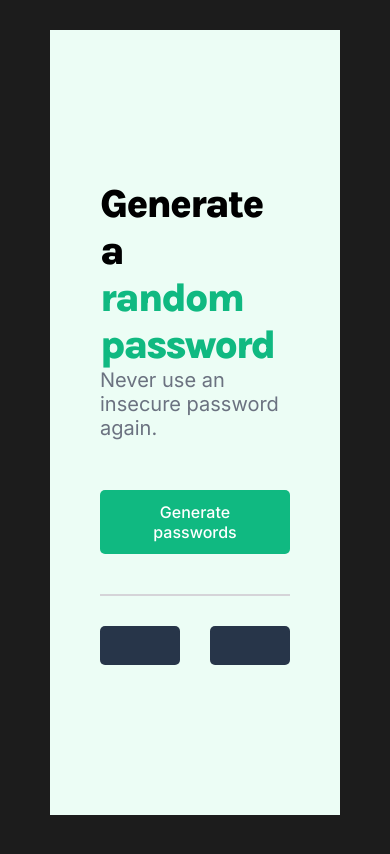
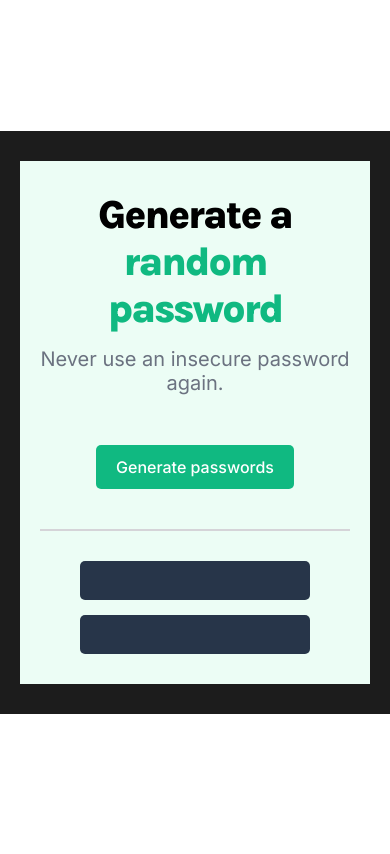
Before and after one commit to nikkoboy32/jsprac-password-generator, a plain HTML site: page index.html in a window 390 px wide. Drawn offline with Linux system fonts and the light colour scheme.

Commit message:
fixed mobile view

```diff
--- a/styles.css
+++ b/styles.css
@@ -30,3 +30,12 @@ border: none; padding: 12px 20px; border-radius: 5px; color: #fff; font-family:
 .password_inputs span {width: 230px; background: var(--blue); padding: 10px 20px; min-height: 39px; border-radius: 5px; text-align: center;}
 
 hr.test {border: 1px solid #D5D4D8}
+
+
+
+@media screen and (max-width: 600px) {
+    .container {padding: 30px 20px;}
+    .password_generator_con {padding: 30px 20px; text-align: center;}
+    .password_generator_con p {margin-top: 15px;}
+    .password_inputs {flex-wrap: wrap;}
+}
```
